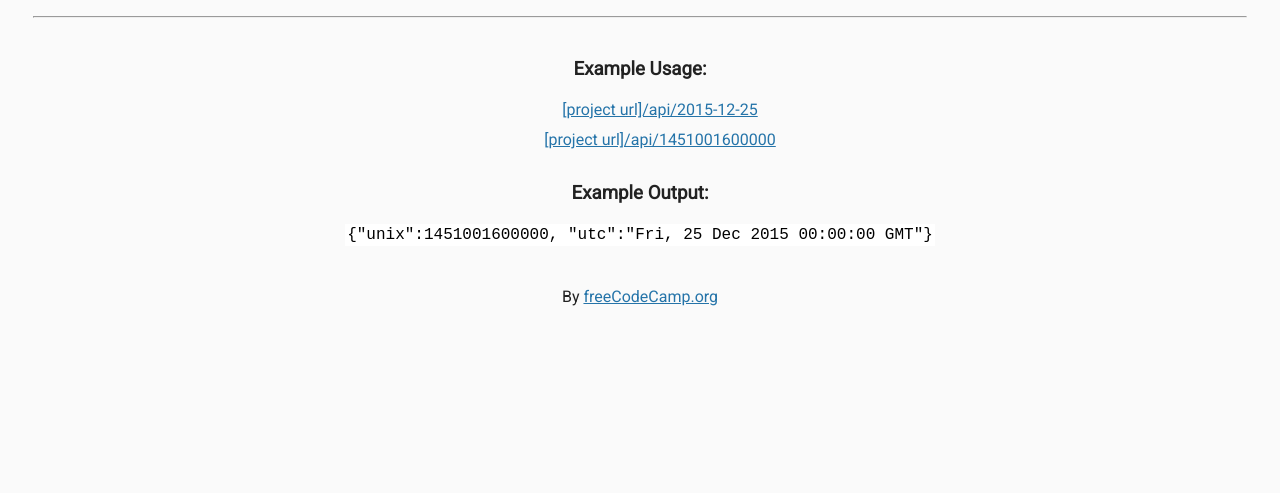
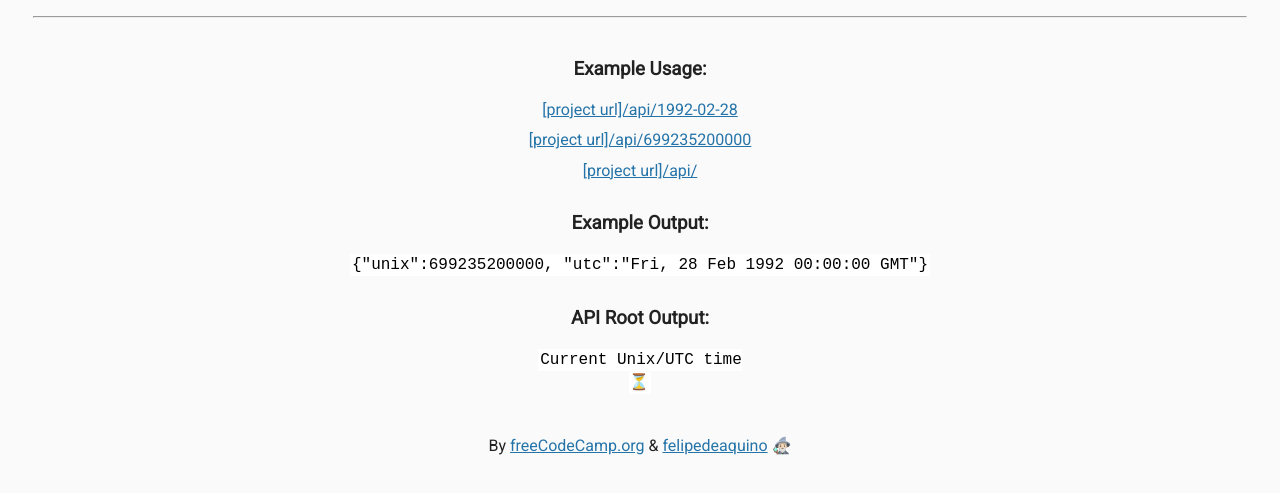
Before and after one commit to felipedeaquino/freeCodeCamp, a website: page project-timestamp/views/index.html in a window 1280 px wide. Shown: the part 53-546 px from the top of the page. Drawn offline with Linux system fonts and the light colour scheme; files that its build step writes are made by us from their sources.

Commit message:
Add some style on README file

```diff
--- a/project-timestamp/public/style.css
+++ b/project-timestamp/public/style.css
@@ -35,6 +35,7 @@ code {
 
 ul {
 	list-style-type: none;
+  padding: 0;
 }
 
 li {
--- a/project-timestamp/views/index.html
+++ b/project-timestamp/views/index.html
@@ -10,22 +10,28 @@
 
    <body>
     <h1>Timestamp Microservice</h1>
-    <hr />
+    <hr/>
     <div class="container">
       <h3>Example Usage:</h3>
       <ul>
-        <li><a href="api/2015-12-25">[project url]/api/2015-12-25</a></li>
-        <li><a href="api/1451001600000">[project url]/api/1451001600000</a></li>
+        <li><a href="api/1992-02-28">[project url]/api/1992-02-28</a></li>
+        <li><a href="api/699235200000">[project url]/api/699235200000</a></li>
+        <li><a href="api/">[project url]/api/</a></li>
       </ul>
 
       <h3>Example Output:</h3>
       <p>
-        <code>{"unix":1451001600000, "utc":"Fri, 25 Dec 2015 00:00:00 GMT"}</code>
+        <code>{"unix":699235200000, "utc":"Fri, 28 Feb 1992 00:00:00 GMT"}</code>
+      </p>
+      <h3>API Root Output:</h3>
+      <p>
+        <code>Current Unix/UTC time <br> &#9203;
+</code>
       </p>
     </div>
     <div class="footer">
       <p>
-        By <a href="https://www.freecodecamp.org/">freeCodeCamp.org</a>
+        By <a href="https://www.freecodecamp.org/">freeCodeCamp.org</a> & <a href="https://github.com/felipedeaquino/">felipedeaquino</a> &#129497;&#127995;&#8205;&#9794;&#65039;
       </p>
     </div>
   </body>
```
Also changed, not shown: project-timestamp/README.md.
